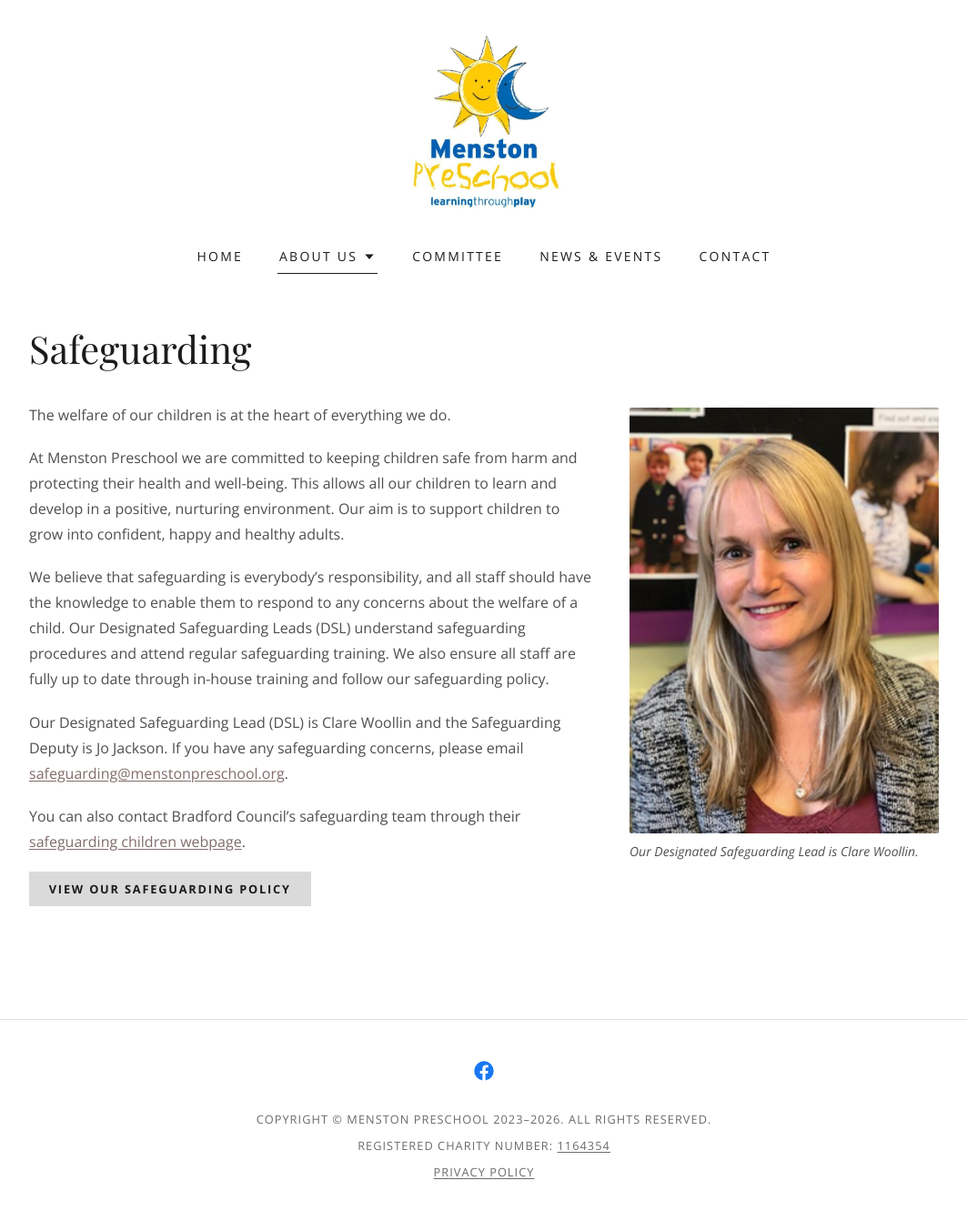
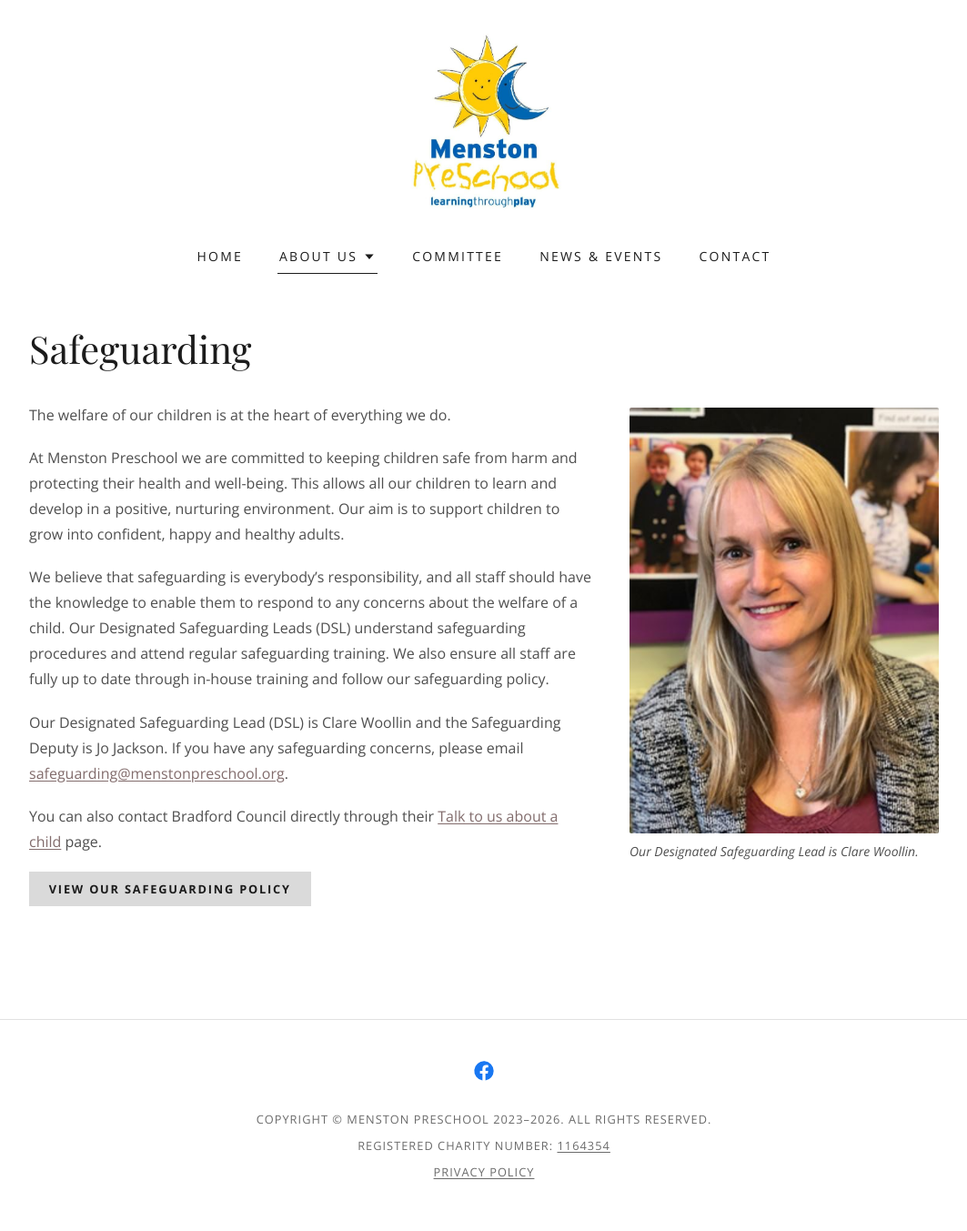
Before and after one commit to MenstonPreschool/website, a Jekyll site: the page built from safeguarding.md, in a window 1280 px wide. Shown: the whole page at 91% size, without its empty margins (108-1171 px from the left). Built offline with Jekyll 4.4.1, drawn with Linux system fonts in a browser that asks for light colours.

Commit message:
Fix broken links: disable relative_links rewriting, update Bradford Council link
Co-Authored-By: Claude Sonnet 5.5 <noreply@anthropic.com>
Claude-Session: https://claude.ai/code/session_01VXrcrgFvTrHfy59RsN63nk

```diff
--- a/_config.yml
+++ b/_config.yml
@@ -11,3 +11,8 @@ exclude:
   - Gemfile.lock
   - vendor
   - tools
+
+# GitHub Pages turns relative Markdown links into root-absolute ones, which breaks
+# links when the site is served from a sub-path. Keep links as written.
+relative_links:
+  enabled: false
--- a/safeguarding.md
+++ b/safeguarding.md
@@ -13,6 +13,6 @@ We believe that safeguarding is everybody’s responsibility, and all staff shou
 
 Our Designated Safeguarding Lead (DSL) is Clare Woollin and the Safeguarding Deputy is Jo Jackson. If you have any safeguarding concerns, please email [safeguarding@menstonpreschool.org](mailto:safeguarding@menstonpreschool.org).
 
-You can also contact Bradford Council’s safeguarding team through their [safeguarding children webpage](https://www.bradford.gov.uk/children-young-people-and-families/safeguarding-children/safeguarding-children/).
+You can also contact Bradford Council directly through their [Talk to us about a child](https://www.bradford.gov.uk/children-young-people-and-families/talk-to-us-about-a-child/talk-to-us-about-a-child/) page.
 
 [View our safeguarding policy](policies-and-procedures.html){: .button}
```
